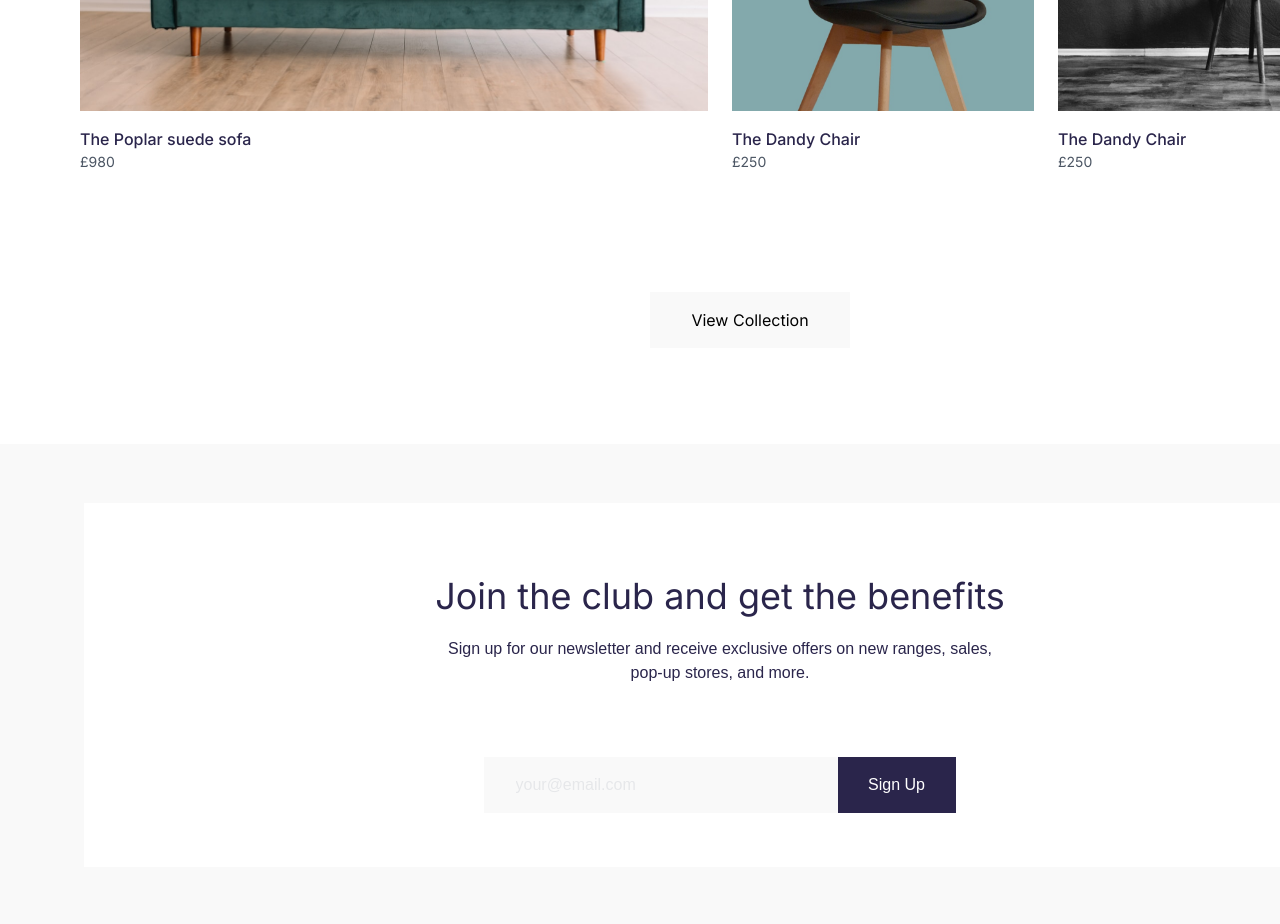
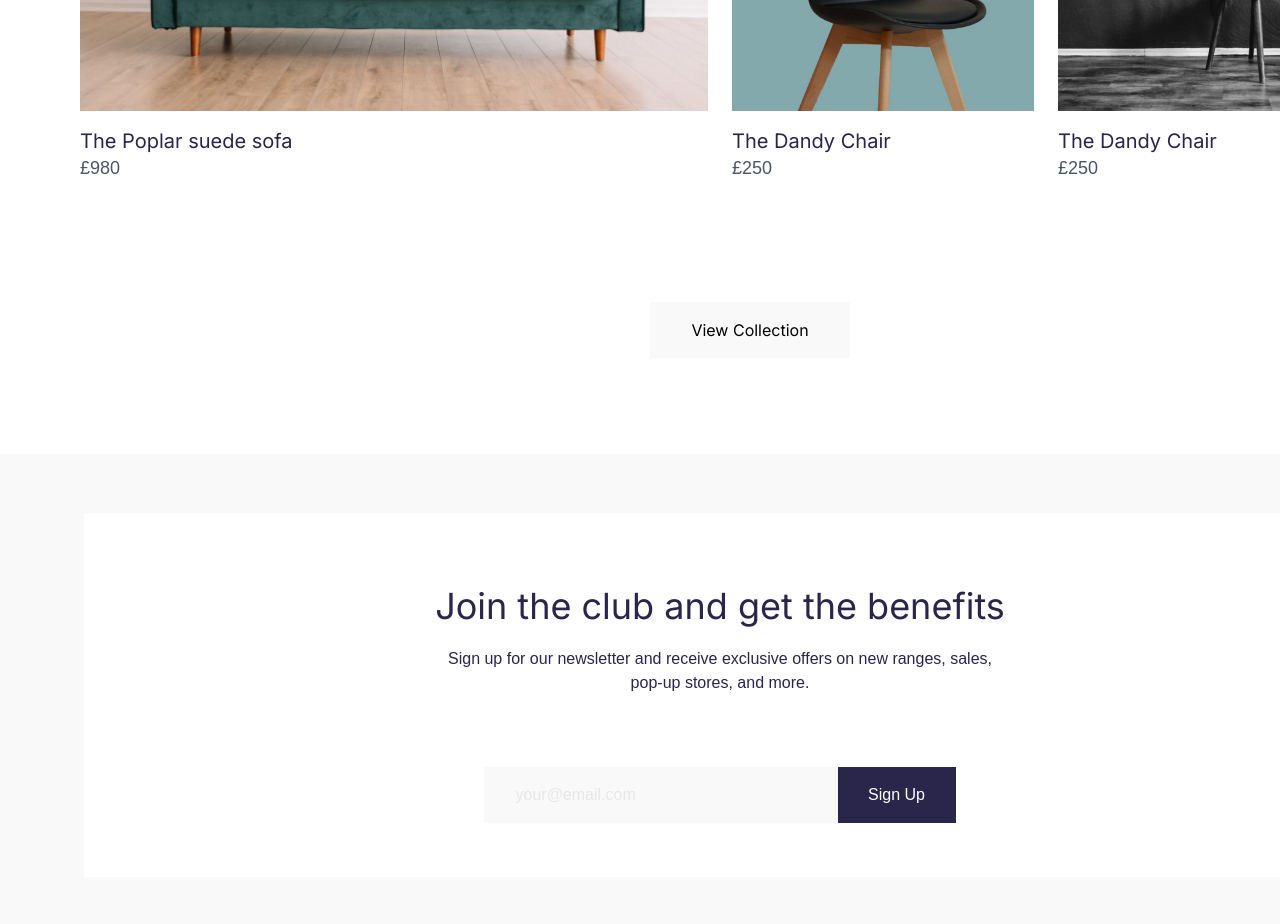
Before and after one commit to rameen-danish/Figma-Hackathon-2024, a Next.js app: page / in a window 1280 px wide. Shown: the part 2400-3324 px from the top of the page. Built offline with nearby package versions, Linux system fonts and the light colour scheme; grey boxes are pictures that could not be loaded.

Commit message:
adding font style

```diff
--- a/src/app/Homev1/listings2.tsx
+++ b/src/app/Homev1/listings2.tsx
@@ -26,8 +26,8 @@ export default function Listing2() {
                     </div>
                     {/* Text below the image */}
                     <div className="mt-4 text-start">
-                        <h1 className="font-medium text-[#2A254B] text-[16px]">The Poplar suede sofa</h1>
-                        <p className="text-[14px] text-gray-600">£980</p>
+                        <h1 className="text-[#2A254B] text-[20px] leading-[140%] font-clash-display">The Poplar suede sofa</h1>
+                        <p className="text-[18px] text-gray-600 leading-[150%] font-satoshi top-[calc(50%-462px/2+2.5px)]">£980</p>
                     </div>
                 </div>
 
@@ -45,8 +45,8 @@ export default function Listing2() {
                     </div>
                     {/* Text below the image */}
                     <div className="mt-4 text-start">
-                        <h1 className="font-medium text-[#2A254B] text-[16px]">The Dandy Chair</h1>
-                        <p className="text-[14px] text-gray-600">£250</p>
+                        <h1 className="text-[#2A254B] text-[20px] leading-[140%] font-clash-display">The Dandy Chair</h1>
+                        <p className="text-[18px] text-gray-600 leading-[150%] font-satoshi">£250</p>
                     </div>
                 </div>
 
@@ -64,8 +64,8 @@ export default function Listing2() {
                     </div>
                     {/* Text below the image */}
                     <div className="mt-4 text-start">
-                        <h1 className="font-medium text-[#2A254B] text-[16px]">The Dandy Chair</h1>
-                        <p className="text-[14px] text-gray-600">£250</p>
+                        <h1 className=" text-[#2A254B] text-[20px] leading-[140%] font-clash-display">The Dandy Chair</h1>
+                        <p className="text-[18px] text-gray-600 leading-[150%] font-satoshi">£250</p>
                     </div>
                 </div>
 
```
